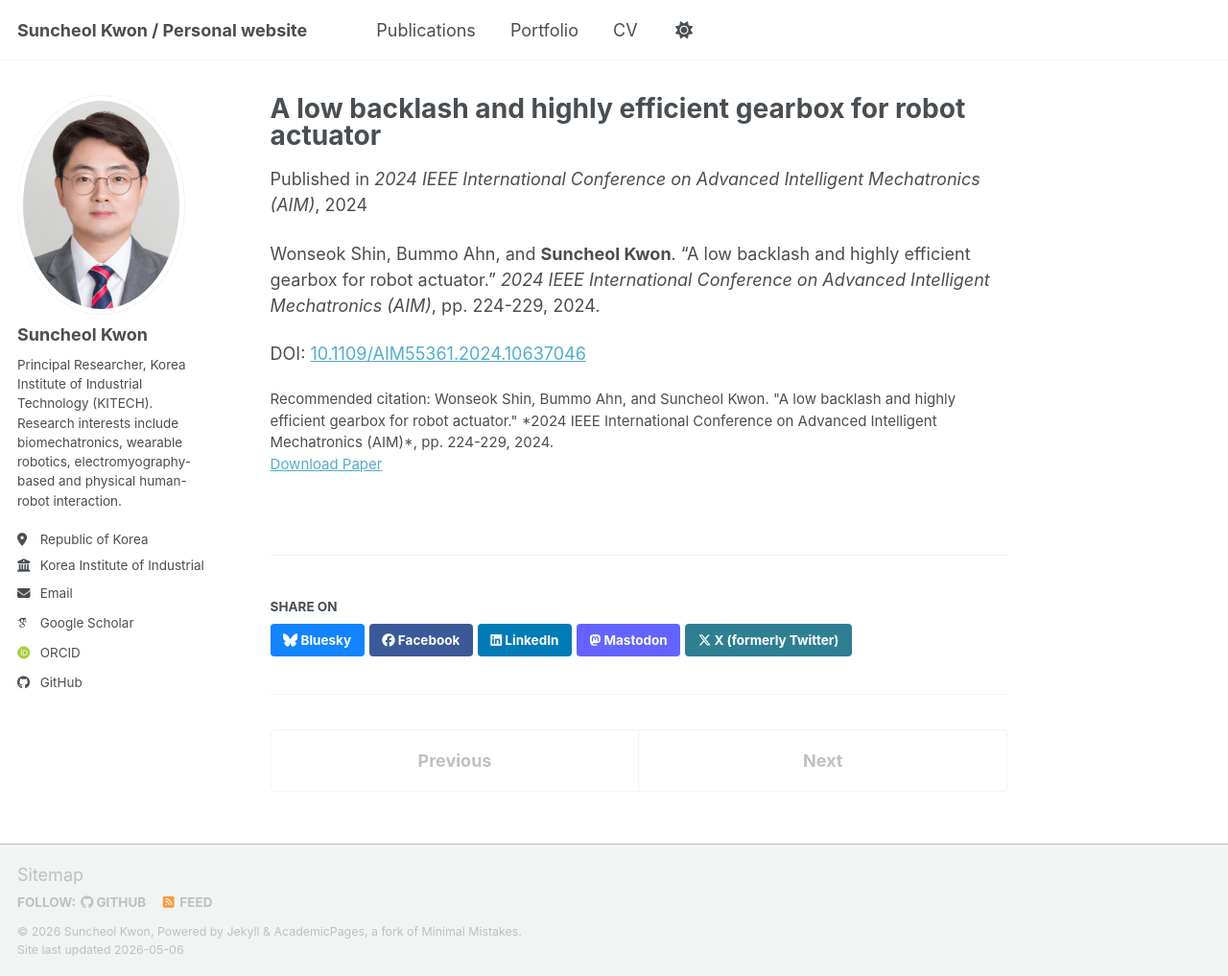
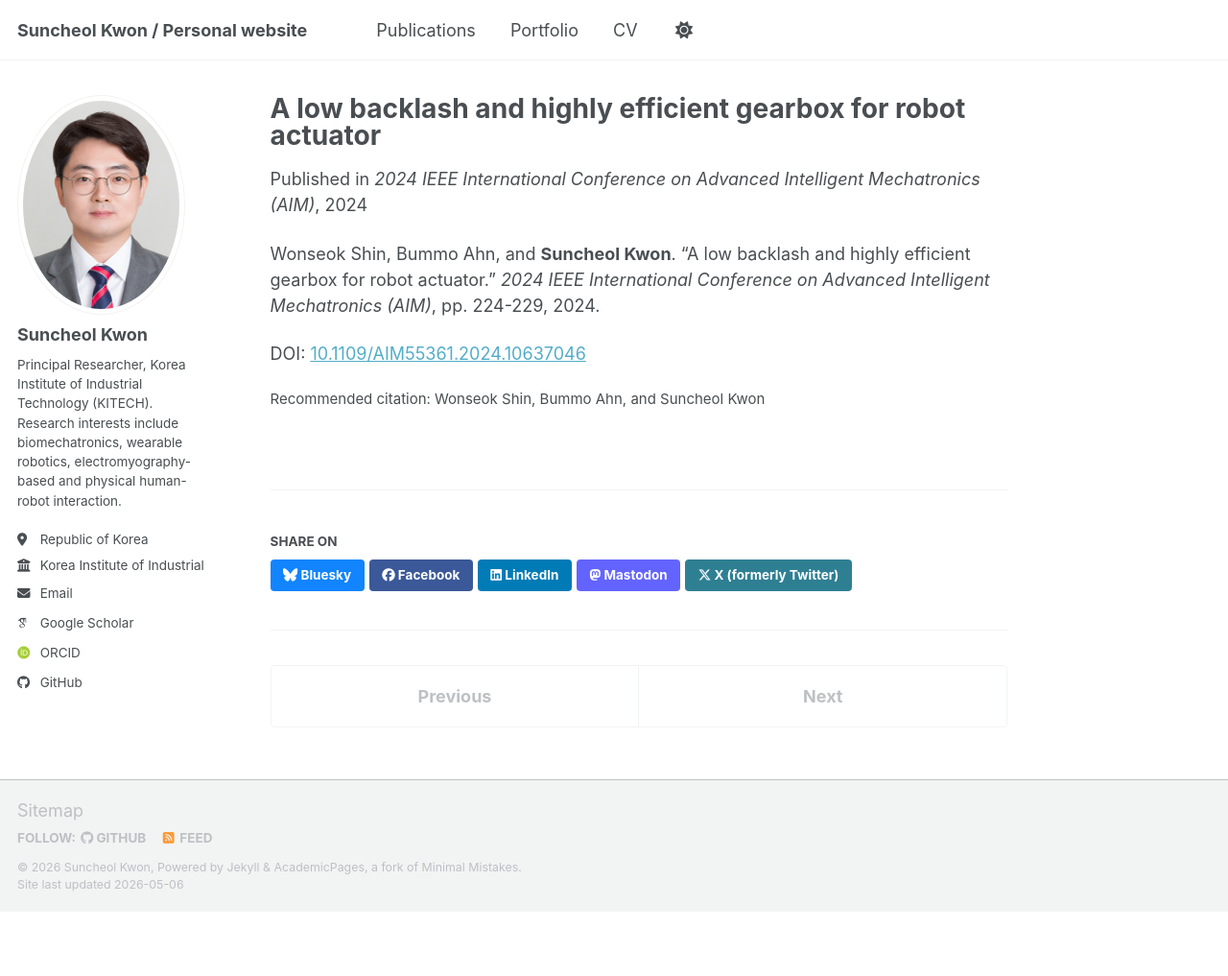
Before and after one commit to suncheolkwon/suncheolkwon.github.io, a Jekyll site: the page built from _publications/2024aim-wsshin-gearbox.md, in a window 1280 px wide and 1017 px high. Shown: the whole window at 96% size. Built offline with Jekyll 4.4.1, drawn with Linux system fonts in a browser that asks for light colours; some web fonts are replaced; a script bundle is joined from its source files by our own code; library files that are not in the unit come from our copies.

Commit message:
Update and rename 2024-2024aim-wsshin-gearbox.md to 2024aim-wsshin-gearbox.md

```diff
--- a/_publications/2024-2024aim-wsshin-gearbox.md
+++ b/_publications/2024aim-wsshin-gearbox.md
@@ -4,10 +4,12 @@ collection: publications
 category: conferences
 permalink: /publication/2024aim-wsshin-gearbox
 excerpt: ""
-date: 2024-01-01
+date: 2024-07-15
 venue: "2024 IEEE International Conference on Advanced Intelligent Mechatronics (AIM)"
-paperurl: "https://doi.org/10.1109/AIM55361.2024.10637046"
-citation: "Wonseok Shin, Bummo Ahn, and Suncheol Kwon. \"A low backlash and highly efficient gearbox for robot actuator.\" *2024 IEEE International Conference on Advanced Intelligent Mechatronics (AIM)*, pp. 224-229, 2024."
+doi: "10.1109/AIM55361.2024.10637046"
+citation: "Wonseok Shin, Bummo Ahn, and Suncheol Kwon"
+corresponding: true
+badges: ""
 ---
 
 Wonseok Shin, Bummo Ahn, and **Suncheol Kwon**. "A low backlash and highly efficient gearbox for robot actuator." *2024 IEEE International Conference on Advanced Intelligent Mechatronics (AIM)*, pp. 224-229, 2024.
```
